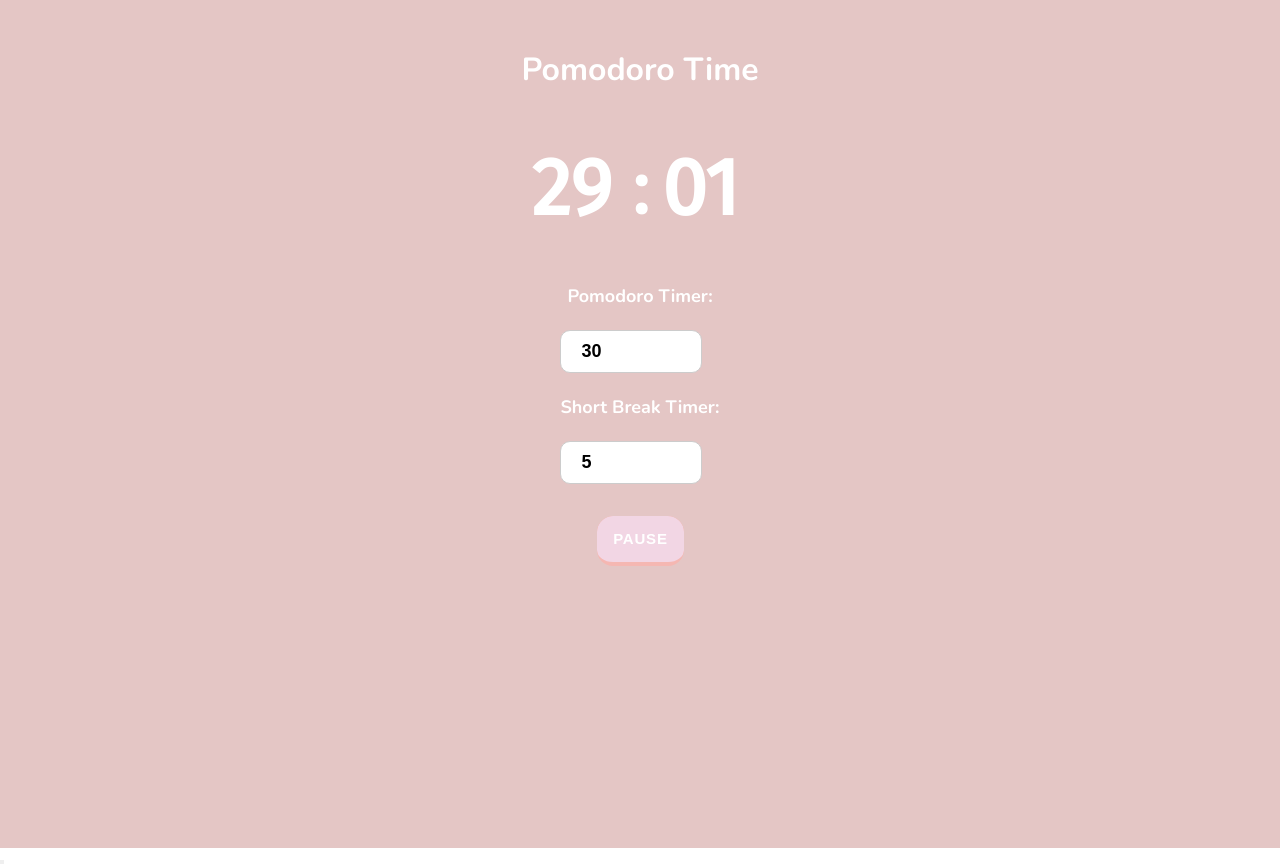
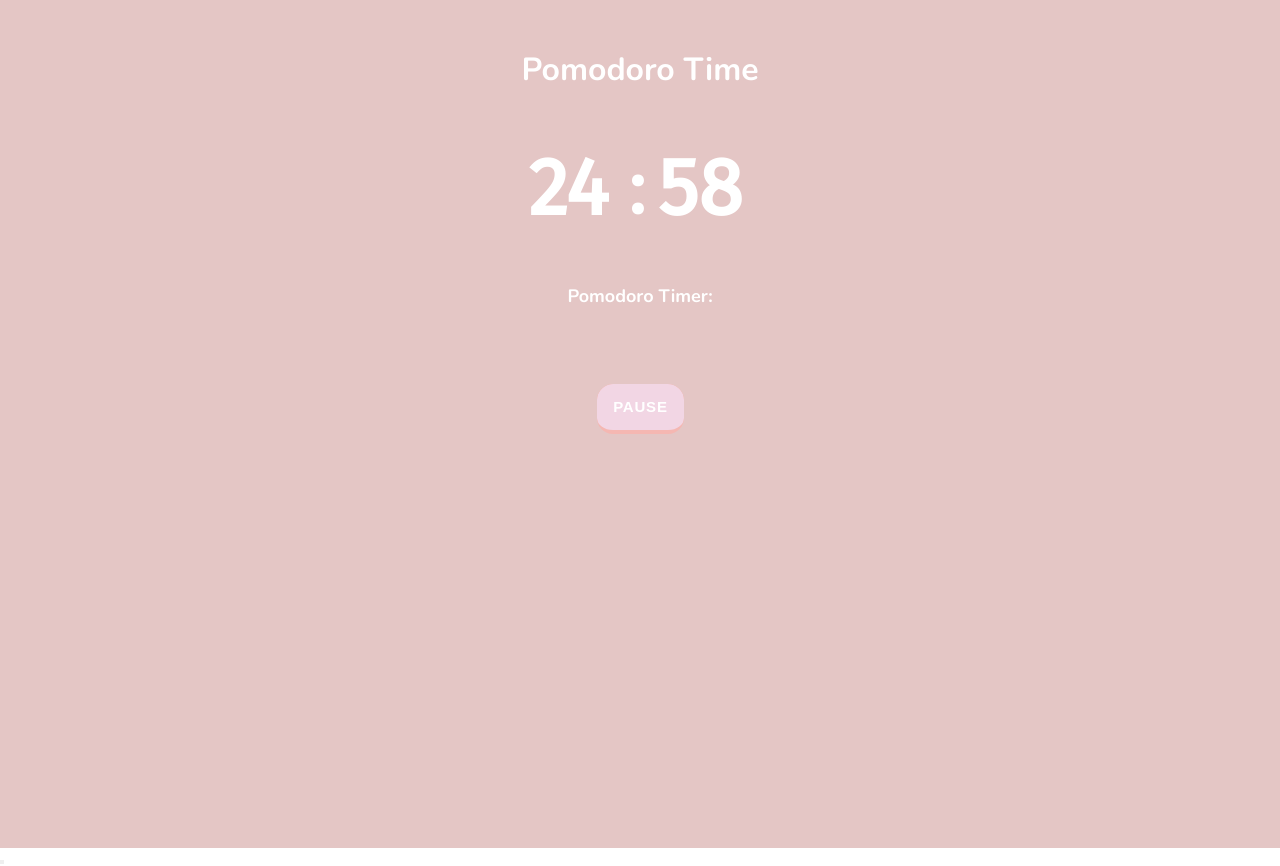
Before and after one commit to LuizantonioDev9/Pomodoro-Project, a plain HTML site: page index.html in a window 1280 px wide. Both pictures are taken after a click on the button "START". Drawn offline with nearby package versions, Linux system fonts and the light colour scheme.

Commit message:
ajeitando a parte visual sem o shortbreak

```diff
--- a/index.html
+++ b/index.html
@@ -32,9 +32,7 @@
         <form action="#" method="get">
             <div class="pomoTimer">
                 <label class="text-timer" for="num">Pomodoro Timer:</label><br>
-                <input class="num_style" type="number" name="num" id="fnum" value="30"><br>
-                <label class="text-timer" for="num1">Short Break Timer:</label><br>
-                <input class="num_style" type="number" name="num" id="fnum1" value="5">
+                <input class="num_style" type="number" name="num" id="fnum" value="25"><br>
             </div>
         </form>
         <div class="buttons">
--- a/script.js
+++ b/script.js
@@ -44,7 +44,7 @@
             if(seconds <= finish) {
 
                 minutes--;
-                seconds = 2;
+                seconds = 59;
             }
 
             if(minutes <= -1) {
@@ -67,7 +67,6 @@
                 pauseBtn.style.display = "none";
                 startBtn.style.display = "none";
                 resetBtn.style.display = "block";
-                shortBrk.style.display = "none";
 
             }
 
@@ -85,7 +84,6 @@
             pauseBtn.style.display = "block";
             startBtn.style.display = "none";
             resumeBtn.style.display = "none";
-            shortBrk.style.display = "none";
             document.querySelector("#fnum").style.display = "none";
             document.querySelector("#fnum1").style.display = "none";
             document.querySelector(".text-timer").style.display = "none";
```
